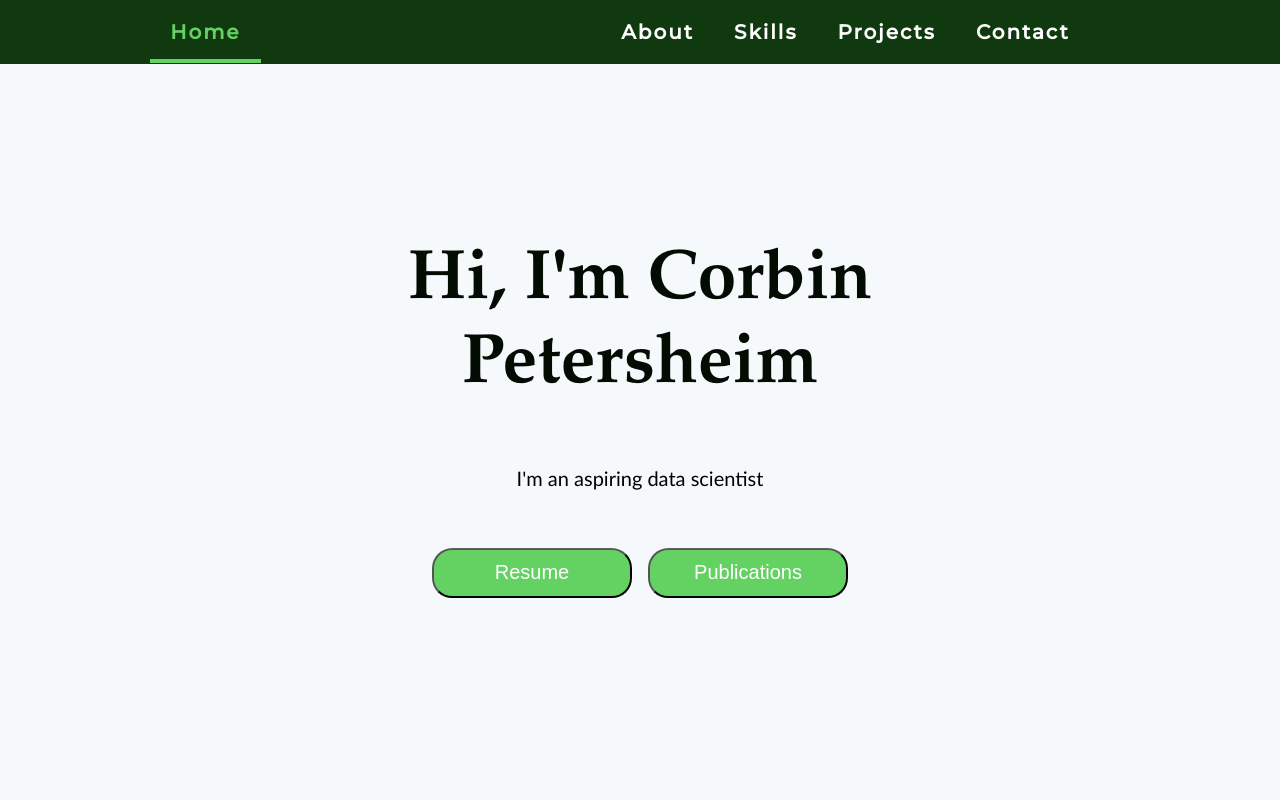
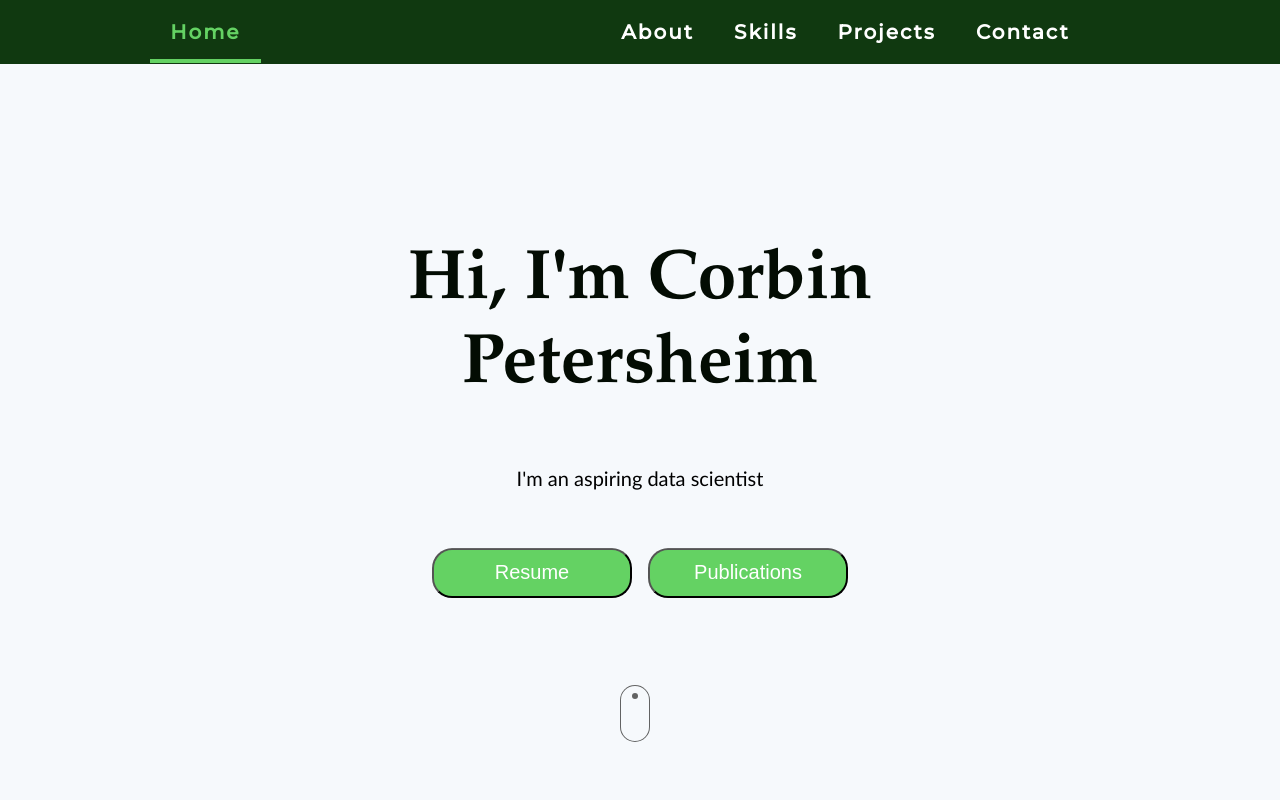
Before and after one commit to CDPete/Corbin-Petersheim, a React (Vite) app: page / in a window 1280 px wide. Shown: the top 800 px of the page. Built offline with nearby package versions, Linux system fonts and the light colour scheme.

Commit message:
Added Scroll icon

```diff
--- a/src/App.css
+++ b/src/App.css
@@ -326,6 +326,56 @@ nav {
     text-decoration: none;
 }
 
+/*********************************************************************************************/
+/* Code in this section is largely borrowed from https://codemyui.com/scroll-icon-animation/*/
+
+.icon-scroll,
+.icon-scroll:before {
+    position: absolute;
+    left: 50%
+}
+
+.icon-scroll {
+    width: 30px;
+    height: 57px;
+    margin-left: -20px;
+    top: 90%;
+    margin-top: -35px;
+    box-shadow: inset 0 0 0 1px var(--color-dark-gray);
+    border-radius: 25px;
+}
+
+.icon-scroll:before {
+    content: '';
+    width: 6px;
+    height: 6px;
+    background: var(--color-dark-gray);
+    margin-left: -3px;
+    top: 8px;
+    border-radius: 4px;
+    animation-duration: 1.5s;
+    animation-iteration-count: infinite;
+    animation-name: scroll;
+}
+
+@keyframes scroll {
+    0% {
+        opacity: 1;
+    }
+
+    100% {
+        opacity: 0;
+        transform: translateY(34px);
+    }
+}
+
+@media (max-width: 750px),
+(max-height:750px) {
+    .icon-scroll {
+        display: none;
+    }
+}
+
 /***************************************************************/
 /*                          About Me                           */
 /***************************************************************/
@@ -419,6 +469,7 @@ img {
 
 .row {
     display: flex;
+    border-radius: 25px;
 }
 
 .row1 {
--- a/src/components/Home.tsx
+++ b/src/components/Home.tsx
@@ -18,7 +18,7 @@ interface Props {
 
                 </div>
             </div>
-
+            <div className="icon-scroll"></div>
         </div>
     )
   };
```
